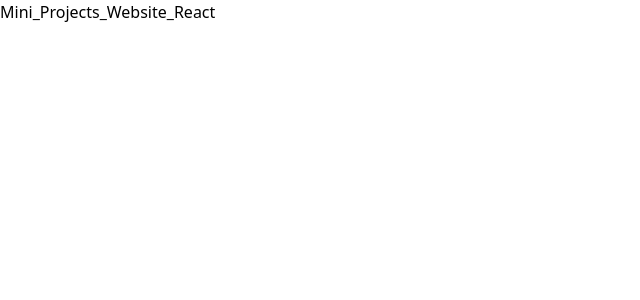
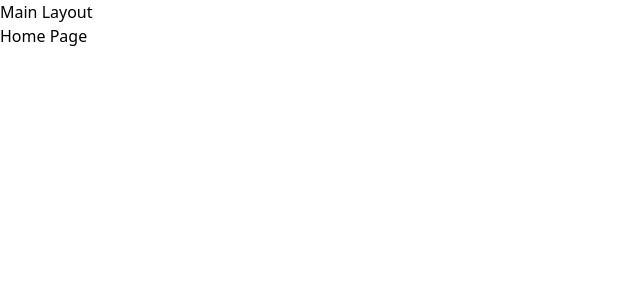
Before and after one commit to Tarif24/Mini_Projects_Website_React, a React (Vite) app: page / in a window 1280 px wide. Shown: the top 300 px of the page, without its empty margins (0-640 px from the left). Built offline with nearby package versions, Linux system fonts and the light colour scheme.

Commit message:
created a main layout and a home page and added the routes to the app.jsx

```diff
--- a/src/App.jsx
+++ b/src/App.jsx
@@ -1,11 +1,23 @@
 import { useState } from "react";
+import {
+    Route,
+    createBrowserRouter,
+    createRoutesFromElements,
+    RouterProvider,
+} from "react-router-dom";
+import MainLayout from "./layouts/MainLayout";
+import HomePage from "./pages/HomePage";
 
 function App() {
-    return (
-        <>
-            <h1>Mini_Projects_Website_React</h1>
-        </>
+    const router = createBrowserRouter(
+        createRoutesFromElements(
+            <Route path="/" element={<MainLayout />}>
+                <Route index element={<HomePage />} />
+            </Route>
+        )
     );
+
+    return <RouterProvider router={router} />;
 }
 
 export default App;
--- /dev/null
+++ b/src/layouts/MainLayout.jsx
@@ -0,0 +1,13 @@
+import React from "react";
+import { Outlet } from "react-router-dom";
+
+const MainLayout = () => {
+    return (
+        <>
+            <h1>Main Layout</h1>
+            <Outlet />
+        </>
+    );
+};
+
+export default MainLayout;
--- /dev/null
+++ b/src/pages/HomePage.jsx
@@ -0,0 +1,11 @@
+import React from "react";
+
+const HomePage = () => {
+    return (
+        <>
+            <h1>Home Page</h1>
+        </>
+    );
+};
+
+export default HomePage;
```
